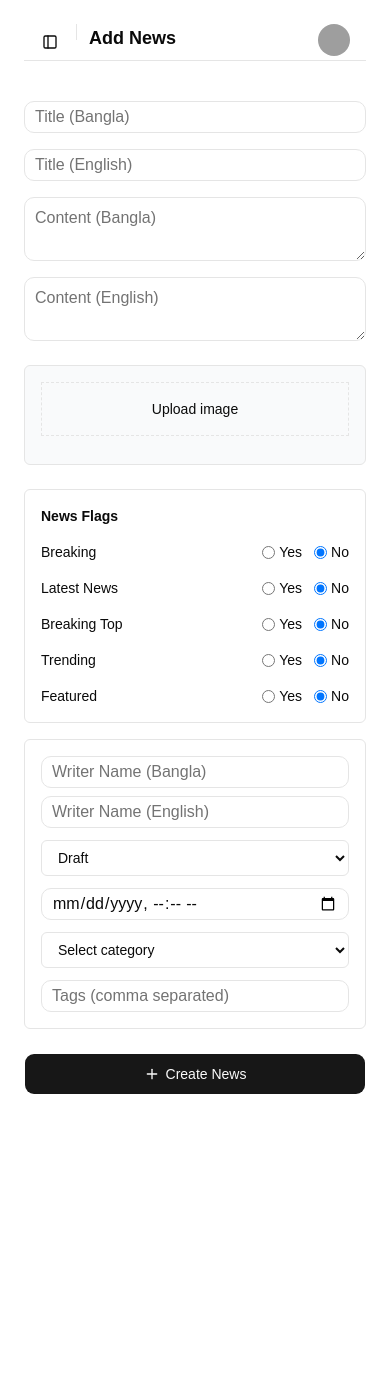
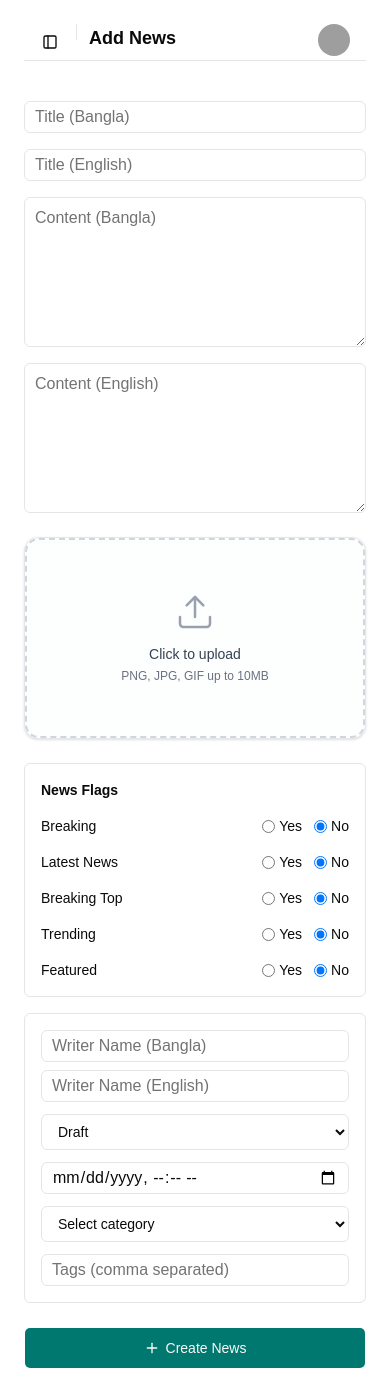
Before and after one commit to mazharul-islam356/janosrot-client, a Next.js app: page /admin/news/create in a window 390 px wide. Before the commit the page ends 1119 px from the top, so only its background shows below. Built offline with nearby package versions, Linux system fonts and the light colour scheme; grey boxes are pictures that could not be loaded; a web font is replaced by a local one.

Commit message:
add news in new db and show in news list

```diff
--- a/src/app/admin/dashboard/page.jsx
+++ b/src/app/admin/dashboard/page.jsx
@@ -37,7 +37,7 @@ export default function DashboardPage() {
   }
 
   return (
-    <div>
+    <div className="poppins">
       <h1 className="text-3xl font-bold mb-6">Dashboard</h1>
 
       <div className="grid grid-cols-3 gap-4">
--- a/src/app/admin/news/create/page.jsx
+++ b/src/app/admin/news/create/page.jsx
@@ -8,6 +8,10 @@ import { Button } from "@/components/ui/button";
 import { toast } from "sonner";
 import { Plus } from "lucide-react";
 import Image from "next/image";
+import { Upload } from "lucide-react";
+import { Trash2 } from "lucide-react";
+import { ImageIcon } from "lucide-react";
+import { X } from "lucide-react";
 
 const initialState = {
   title_bn: "",
@@ -114,7 +118,7 @@ export default function CreateNews() {
 
       // console.log(data);
       // return;
-      await axios.post(`${process.env.NEXT_PUBLIC_API_URL}/news`, data, {
+      await axios.post(`${process.env.NEXT_PUBLIC_API_URL_V2}/news`, data, {
         headers: {
           Authorization: `Bearer ${token}`,
         },
@@ -133,18 +137,20 @@ export default function CreateNews() {
   };
 
   return (
-    <div className="max-w-7xl mx-auto md:p-6 pt-10 space-y-6">
+    <div className="max-w-7xl poppins mx-auto md:p-6 pt-10 space-y-6">
       <div className="grid grid-cols-1 md:grid-cols-4 gap-6">
         {/* LEFT */}
         <div className="md:col-span-3 space-y-5">
           <div className="grid grid-cols-1 md:grid-cols-2 gap-4">
             <Input
+              className="rounded-sm"
               name="title_bn"
               value={form.title_bn}
               onChange={handleChange}
               placeholder="Title (Bangla)"
             />
             <Input
+              className="rounded-sm"
               name="title_en"
               value={form.title_en}
               onChange={handleChange}
@@ -170,53 +176,126 @@ export default function CreateNews() {
               value={form.content_bn}
               onChange={handleChange}
               placeholder="Content (Bangla)"
+              className="min-h-37.5 rounded-sm max-h-100 resize-y"
             />
+
             <Textarea
               rows={6}
               name="content_en"
               value={form.content_en}
               onChange={handleChange}
               placeholder="Content (English)"
+              className="min-h-37.5 max-h-100 rounded-sm resize-y"
             />
           </div>
         </div>
 
         {/* RIGHT */}
 
-        <div className="border p-4 col-span-1 rounded-sm bg-gray-50 space-y-3">
+        <div className="border border-gray-200 rounded-xl bg-white shadow-sm hover:shadow-md transition-shadow duration-200">
           <input
             type="file"
             id="img"
             className="hidden"
             onChange={handleFileChange}
+            accept="image/*"
+            multiple
           />
 
           <label
             htmlFor="img"
-            className="block border border-dashed p-4 text-center cursor-pointer text-sm"
+            className="relative flex flex-col items-center justify-center w-full p-6 border-2 border-dashed rounded-xl cursor-pointer transition-all duration-200 hover:bg-gray-50 border-gray-300 hover:border-blue-400 bg-gray-50/30 min-h-[200px]"
           >
-            Upload image
-          </label>
+            {previews.length === 0 ? (
+              // Empty state - show upload UI
+              <div className="flex flex-col items-center justify-center text-center">
+                <Upload
+                  className="w-10 h-10 mb-3 text-gray-400"
+                  strokeWidth={1.5}
+                />
+                <p className="mb-1 text-sm font-medium text-gray-700">
+                  Click to upload
+                </p>
+                <p className="text-xs text-gray-500">
+                  PNG, JPG, GIF up to 10MB
+                </p>
+              </div>
+            ) : (
+              // Preview mode - show images inside upload area
+              <div className="w-full space-y-3">
+                <div className="flex items-center justify-between">
+                  <div className="flex items-center gap-2">
+                    <ImageIcon
+                      className="w-4 h-4 text-teal-500"
+                      strokeWidth={1.5}
+                    />
+                    <span className="text-xs font-medium text-gray-600">
+                      {previews.length} image{previews.length !== 1 ? "s" : ""}{" "}
+                      selected
+                    </span>
+                  </div>
+                  <button
+                    onClick={(e) => {
+                      e.preventDefault();
+                      e.stopPropagation();
+                      // Clear all images function
+                      previews.forEach((_, i) => handleRemoveImage(i));
+                    }}
+                    className="flex items-center gap-1 text-xs text-red-500 hover:text-red-700 transition-colors"
+                  >
+                    <Trash2 className="w-3.5 h-3.5" />
+                    Clear all
+                  </button>
+                </div>
 
-          <div className="grid grid-cols-2 gap-2">
+                <div className="grid grid-cols-3 gap-2">
                   {previews.map((img, i) => (
-              <div key={i} className="relative">
+                    <div
+                      key={i}
+                      className="group relative aspect-square rounded-lg overflow-hidden bg-gray-100 border border-gray-200"
+                    >
                       <Image
-                  alt="news_image"
                         width={500}
                         height={500}
+                        alt={`news_image_${i}`}
                         src={img}
-                  className="h-20 w-full object-cover rounded-sm border"
+                        className="h-full w-full object-cover"
                       />
+
+                      {/* Remove button overlay */}
                       <button
-                  onClick={() => handleRemoveImage(i)}
-                  className="absolute top-1 right-1 text-xs bg-red-500 text-white px-2 rounded-sm"
+                        onClick={(e) => {
+                          e.preventDefault();
+                          e.stopPropagation();
+                          handleRemoveImage(i);
+                        }}
+                        className="absolute top-1 right-1 bg-red-500 hover:bg-red-600 text-white rounded-full p-1 opacity-0 group-hover:opacity-100 transition-all duration-200 shadow-md"
                       >
-                  X
+                        <X className="w-3.5 h-3.5" />
                       </button>
+
+                      {/* Image count badge */}
+                      <div className="absolute bottom-1 left-1 bg-black/60 backdrop-blur-sm text-white text-xs px-1.5 py-0.5 rounded">
+                        {i + 1}
+                      </div>
                     </div>
                   ))}
                 </div>
+
+                {/* Add more button */}
+                <button
+                  onClick={(e) => {
+                    e.preventDefault();
+                    document.getElementById("img").click();
+                  }}
+                  className="w-full mt-2 py-2 text-sm text-teal-600 hover:text-teal-700 font-medium transition-colors flex items-center justify-center gap-1"
+                >
+                  <Upload className="w-4 h-4" />
+                  Add more images
+                </button>
+              </div>
+            )}
+          </label>
         </div>
       </div>
       <div className="space-y-4 grid md:grid-cols-2 gap-x-4">
@@ -412,12 +491,14 @@ export default function CreateNews() {
           {/* writer name */}
           <div className="md:flex items-center gap-2 space-y-2 md:space-y-0">
             <Input
+              className="rounded-sm"
               name="writer_bn"
               value={form.writer_bn}
               onChange={handleChange}
               placeholder="Writer Name (Bangla)"
             />
             <Input
+              className="rounded-sm"
               name="writer_en"
               value={form.writer_en}
               onChange={handleChange}
@@ -439,6 +520,7 @@ export default function CreateNews() {
 
           {/* PUBLISH DATE */}
           <Input
+            className="rounded-sm"
             type="datetime-local"
             name="publishedAt"
             value={form.publishedAt}
@@ -470,6 +552,7 @@ export default function CreateNews() {
           </select>
 
           <Input
+            className="rounded-sm"
             name="tags"
             value={form.tags}
             onChange={handleChange}
@@ -478,7 +561,11 @@ export default function CreateNews() {
         </div>
       </div>
 
-      <Button onClick={handleSubmit} disabled={loading} className="w-full py-5">
+      <Button
+        onClick={handleSubmit}
+        disabled={loading}
+        className="w-full bg-teal-700 rounded-sm cursor-pointer hover:font-semibold transition duration-300 py-5"
+      >
         <Plus />
         {loading ? "Publishing..." : "Create News"}
       </Button>
--- a/src/app/components/AppSidebar.jsx
+++ b/src/app/components/AppSidebar.jsx
@@ -49,11 +49,11 @@ const data = {
       url: "/",
       icon: House,
     },
-    {
-      title: "Dashboard",
-      url: "/admin/dashboard",
-      icon: LayoutDashboard,
-    },
+    // {
+    //   title: "Dashboard",
+    //   url: "/admin/dashboard",
+    //   icon: LayoutDashboard,
+    // },
     {
       title: "News",
       icon: Newspaper,
@@ -75,7 +75,7 @@ const data = {
 
 export function AppSidebar(props) {
   return (
-    <Sidebar className="p-4" collapsible="offcanvas" {...props}>
+    <Sidebar className="p-4 poppins" collapsible="offcanvas" {...props}>
       {/* Header */}
       <SidebarMenu>
         <SidebarMenuItem>
@@ -85,10 +85,10 @@ export function AppSidebar(props) {
               className="flex items-center gap-2 mb-5"
             >
               <Image
-                src="/newsportal.png"
+                src="/janosrot.png"
                 alt="news portal"
-                width={60}
-                height={60}
+                width={100}
+                height={100}
                 className="rounded-sm"
               />
             </Link>
--- a/src/app/globals.css
+++ b/src/app/globals.css
@@ -130,6 +130,10 @@ html.en {
 html.bn {
   font-family: "Noto Sans Bengali", sans-serif;
 }
+
+.bangla {
+  font-family: "Noto Sans Bengali", sans-serif;
+}
 .poppins {
   font-family: "Poppins", sans-serif;
 }
--- a/src/lib/axios.js
+++ b/src/lib/axios.js
@@ -2,7 +2,7 @@ import axios from "axios";
 
 const axiosInstance = axios.create({
   baseURL:
-    process.env.NEXT_PUBLIC_API_URL ||
+    process.env.NEXT_PUBLIC_API_URL_V2 ||
     "https://news-portal-server-ivory.vercel.app/api",
   withCredentials: true, // যদি auth লাগে
 });
```
Also changed, not shown: src/app/admin/news/page.jsx (+4 -4 lines). Lines whose indentation alone changed are shown as unchanged.
